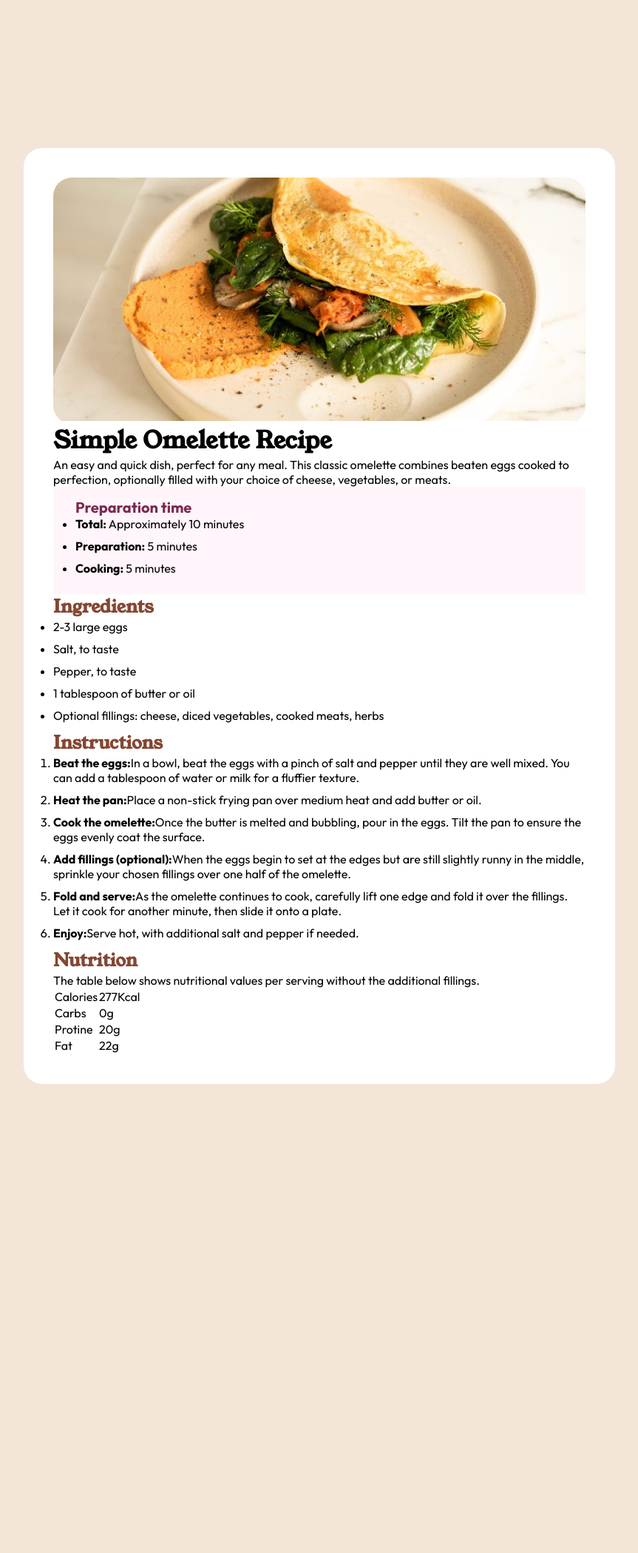
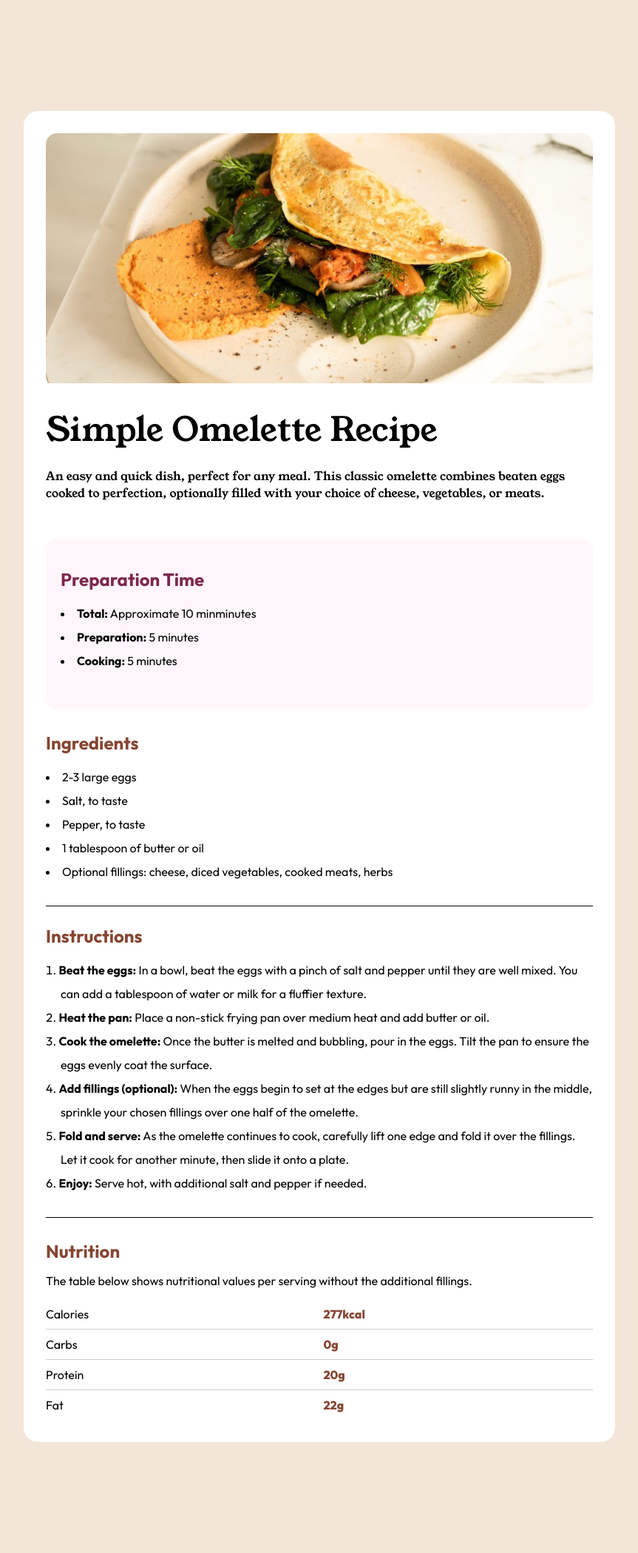
Before and after one commit to Whitedonrocks/Web-Technology, a PHP site: page / in a window 1280 px wide. Shown: the whole page at 74% size, without its empty margins (208-1071 px from the left). Before the commit the page ends 1465 px from the top, so only its background shows below. Run offline with PHP 8.4, Linux system fonts and the light colour scheme.

Commit message:
Lab 2 complete

```diff
--- a/Lab 1/recipe-page-main/index.html
+++ b/Lab 1/recipe-page-main/index.html
@@ -2,83 +2,107 @@
 <html lang="en">
 <head>
   <meta charset="UTF-8">
-  <meta name="viewport" content="width=device-width, initial-scale=1.0"> <!-- displays site properly based on user's device -->
+  <meta name="viewport" content="width=device-width, initial-scale=1.0">
 
   <link rel="icon" type="image/png" sizes="32x32" href="./assets/images/favicon-32x32.png">
-  <link rel="stylesheet" type="text/css" href="style.css">
+
+  <title>Frontend Mentor | Recipe page</title>
   <link rel="preconnect" href="https://fonts.googleapis.com">
   <link rel="preconnect" href="https://fonts.gstatic.com" crossorigin>
-  <link href="https://fonts.googleapis.com/css2?family=Outfit:wght@100..900&family=Young+Serif&display=swap" rel="stylesheet">
+  <link href="https://fonts.googleapis.com/css2?family=Outfit:wght@100..900&family=Young+Serif&display=swap"
+    rel="stylesheet">
 
-  <title>Frontend Mentor | Recipe page</title>
+  <link rel="stylesheet" href="style.css" />
 </head>
 <body>
   <div class="container">
-    <div class="recipe-img">
-        <img src="./assets/images/image-omelette.jpeg" alt="Omelette_Image">
+    <div class="recipe-image">
+      <img src="./assets/images/image-omelette.jpeg" alt="omlette">
     </div>
-    <h1>Simple Omelette Recipe</h1>
-    <p>
-      An easy and quick dish, perfect for any meal. This classic omelette combines beaten eggs cooked
-      to perfection, optionally filled with your choice of cheese, vegetables, or meats.
-    </p>
+
+
+      <h1 id="header">Simple Omelette Recipe</h1>
+
+
+      <p>An easy and quick dish, perfect for any meal. This classic omelette combines beaten eggs cooked
+      to perfection, optionally filled with your choice of cheese, vegetables, or meats.</p>
+
     <section class="preparation-time">
-      <h4>Preparation time</h4>
+      <h2>Preparation Time</h2>
       <ul>
-        <li><strong>Total:</strong> Approximately 10 minutes</li>
-        <li><strong>Preparation:</strong> 5 minutes</li>
-        <li><strong>Cooking:</strong> 5 minutes</li>
+        <li><strong> Total:</strong> Approximate 10 minminutes</li>
+        <li><strong> Preparation:</strong> 5 minutes</li>
+        <li><strong> Cooking:</strong> 5 minutes</li>
       </ul>
     </section>
+
+
     <section class="ingredients">
-      <h2>Ingredients</h2>
+      <h1>Ingredients</h1>
       <ul>
-        <li>2-3 large eggs</li>
-        <li>Salt, to taste</li>
-        <li>Pepper, to taste</li>
-        <li>1 tablespoon of butter or oil</li>
-        <li>Optional fillings: cheese, diced vegetables, cooked meats, herbs</li>
+        <li> 2-3 large eggs</li>
+        <li> Salt, to taste</li>
+        <li> Pepper, to taste</li>
+        <li> 1 tablespoon of butter or oil</li>
+        <li> Optional fillings: cheese, diced vegetables, cooked meats, herbs</li>
       </ul>
     </section>
+
+
     <section class="instructions">
-      <h2>Instructions</h2>
+      <h1>Instructions</h1>
       <ol>
-         <li><strong>Beat the eggs:</strong>In a bowl, beat the eggs with a pinch of salt and pepper until they are well mixed.
-          You can add a tablespoon of water or milk for a fluffier texture.</li>
-         <li><strong>Heat the pan:</strong>Place a non-stick frying pan over medium heat and add butter or oil.</li>
-         <li><strong>Cook the omelette:</strong>Once the butter is melted and bubbling, pour in the eggs. Tilt the pan to ensure
-          the eggs evenly coat the surface.</li>
-         <li><strong>Add fillings (optional):</strong>When the eggs begin to set at the edges but are still slightly runny in the
-          middle, sprinkle your chosen fillings over one half of the omelette.</li>
-         <li><strong>Fold and serve:</strong>As the omelette continues to cook, carefully lift one edge and fold it over the
-          fillings. Let it cook for another minute, then slide it onto a plate.</li>
-         <li><strong>Enjoy:</strong>Serve hot, with additional salt and pepper if needed.</li>
+        <li><strong> Beat the eggs:</strong> In a bowl, beat the eggs with a pinch of salt and pepper until they are well mixed.
+        You can add a tablespoon of water or milk for a fluffier texture.</li>
+
+        <li><strong> Heat the pan:</strong> Place a non-stick frying pan over medium heat and add butter or oil.</li>
+
+        <li><strong> Cook the omelette:</strong> Once the butter is melted and bubbling, pour in the eggs. Tilt the pan to ensure
+        the eggs evenly coat the surface.</li>
+
+        <li><strong> Add fillings (optional):</strong> When the eggs begin to set at the edges but are still slightly runny in the
+        middle, sprinkle your chosen fillings over one half of the omelette.</li>
+
+        <li><strong> Fold and serve:</strong> As the omelette continues to cook, carefully lift one edge and fold it over the
+        fillings. Let it cook for another minute, then slide it onto a plate.</li>
+
+        <li><strong> Enjoy:</strong> Serve hot, with additional salt and pepper if needed.</li>
       </ol>
     </section>
+
+
+
     <section class="nutrition">
-      <h2>Nutrition</h2>
+      <h1>Nutrition</h1>
       <p>The table below shows nutritional values per serving without the additional fillings.</p>
+
       <table>
         <tbody>
           <tr>
             <td>Calories</td>
-            <td>277Kcal</td>
+            <td class="last-row">277kcal</td>
           </tr>
+
           <tr>
             <td>Carbs</td>
-            <td>0g</td>
+            <td class="last-row">0g</td>
           </tr>
+
           <tr>
-            <td>Protine</td>
-            <td>20g</td>
+            <td>Protein</td>
+            <td class="last-row">20g</td>
           </tr>
-          <tr>
+
+          <tr class="last">
             <td>Fat</td>
-            <td>22g</td>
+            <td class="last-row">22g</td>
           </tr>
         </tbody>
       </table>
+
     </section>
+
   </div>
+
 </body>
 </html>
--- a/Lab 1/recipe-page-main/style.css
+++ b/Lab 1/recipe-page-main/style.css
@@ -1,49 +1,129 @@
-/* Normalize CSS */
 *{
-    box-sizing: border-box;
     margin: 0;
     padding: 0;
+    box-sizing: border-box;
 }
-
 a{
     text-decoration: none;
 }
+ul{
+    list-style-position: inside;
+    margin-bottom: 30px;
+    line-height: 2;
+}
+ol{
+    list-style-position: inside;
+    margin-bottom: 30px;
+    line-height: 2;
+}
+
+
 body{
-    background-color: hsl(30, 54%, 90%);
-    font-family: "Outfit",sans-serif;
+    background-color:hsl(30, 54%, 90%);
+    font-family: "Young Serif", serif;
+    font-size: 16px;
 }
 img{
-    width: 100%;
+    width:100%;
 }
+
+
+
 h1,h2,h3,h4,h5{
-    font-family: "Young Serif",serif;
-}
-h2{
-    color: hsl(14,45%,36%);
-}
-li{
-    margin-bottom: 10px;;
+    font-family: "Young Serif", serif;
 }
 .container{
-    background-color: #fff;
+    background-color: white;
     max-width: 800px;
     margin-left: auto;
     margin-right: auto;
-    margin-top: 200px;
-    padding: 40px;
-    border-radius: 25px;
+    margin-top: 150px;
+    margin-bottom: 150px;
+    padding: 30px;
+    border-radius: 20px;
 }
-.recipe-img{
-    border-radius: 25px;
+
+.recipe-image{
+    border-radius: 15px;
+    margin-bottom: 25px;
     overflow: hidden;
 }
+
+#header{
+    margin-bottom: 20px;
+    font-family: "Young Serif", serif;
+    font-size: 45px;
+    font-weight: 400;
+}
+
+
 .preparation-time{
-    background-color:hsl(330, 100%, 98%) ;
-    padding: 15px;
-    padding-left: 30px;
+    margin-top: 50px;
+    margin-bottom: 30px;
+    background-color: hsl(330, 100%, 98%);
+    padding: 20px;
+    border-radius: 15px;
+    font-family: "Outfit", sans-serif;
 }
-.preparation-time h4{
-    font-size: 20px;
-    font-family: "Outfit",sans-serif;
-    color: hsl(332, 51%, 32%);
+
+.preparation-time h2{
+    margin-bottom: 15px;
+    color:hsl(332, 51%, 32%);
+    font-family: "Outfit", sans-serif;
+    padding-top: 20px;
 }
+
+.ingredients{
+    margin-bottom: 50px;
+    font-family: "Outfit", sans-serif;
+    border-bottom: 1px solid black;
+}
+
+.ingredients h1{
+    margin-bottom: 15px;
+    color:hsl(14, 45%, 36%);
+    font-family: "Outfit", sans-serif;
+
+}
+
+.instructions{
+    margin-bottom: 30px;
+    margin-top: -25px;
+    font-family: "Outfit", sans-serif;
+    border-bottom: 1px solid black;
+}
+.instructions h1{
+    margin-bottom: 15px;
+    color:hsl(14, 45%, 36%);
+    font-family: "Outfit", sans-serif;
+}
+.instructions ol li{
+    text-indent: -20px;
+    padding-left: 20px;
+}
+
+.nutrition{
+    font-family: "Outfit", sans-serif;
+}
+.nutrition h1{
+    margin-bottom: 15px;
+    color:hsl(14, 45%, 36%);
+    font-family: "Outfit", sans-serif;
+}
+.nutrition table{
+    margin-top: 15px;
+    width: 100%;
+    border-collapse: collapse;
+}
+.nutrition table td{
+    padding: 10px 0;
+    border-bottom: 1px solid hsl(0, 0%, 80%);
+}
+
+.nutrition table tr:last-child td{
+    border-bottom: none;
+}
+.last-row{
+    color: hsl(14, 45%, 36%);
+    font-weight: 800;
+}
```
Also changed, not shown: Lab 2/typing-speed-test-main/index.html (+19 -22 lines), Lab 2/typing-speed-test-main/script.js (+77 -67 lines), Lab 2/typing-speed-test-main/style.css (+77 -49 lines), Lab 2/typing-speed-test-main/text.txt (+0 -10 lines), Lab 2/typing-speed-test-main/data.json (line endings or trailing spaces).
